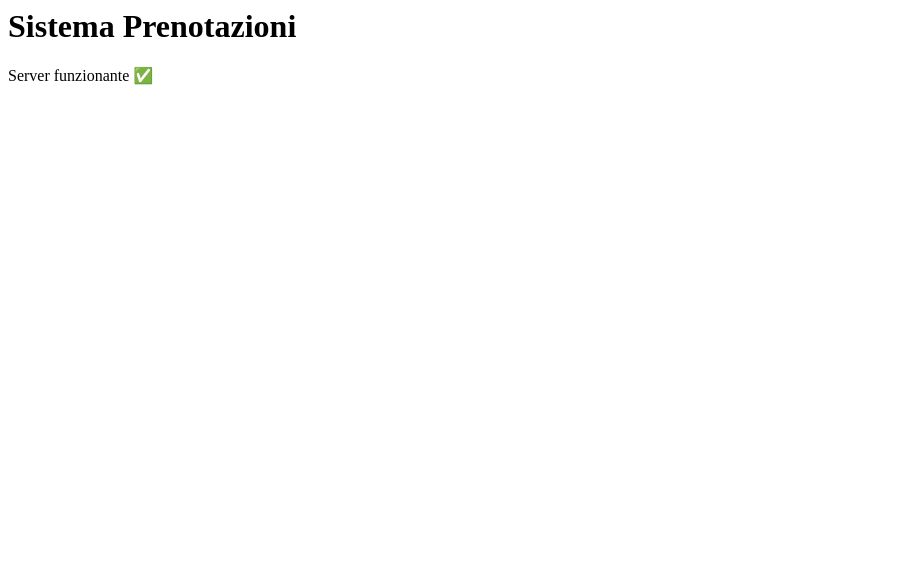
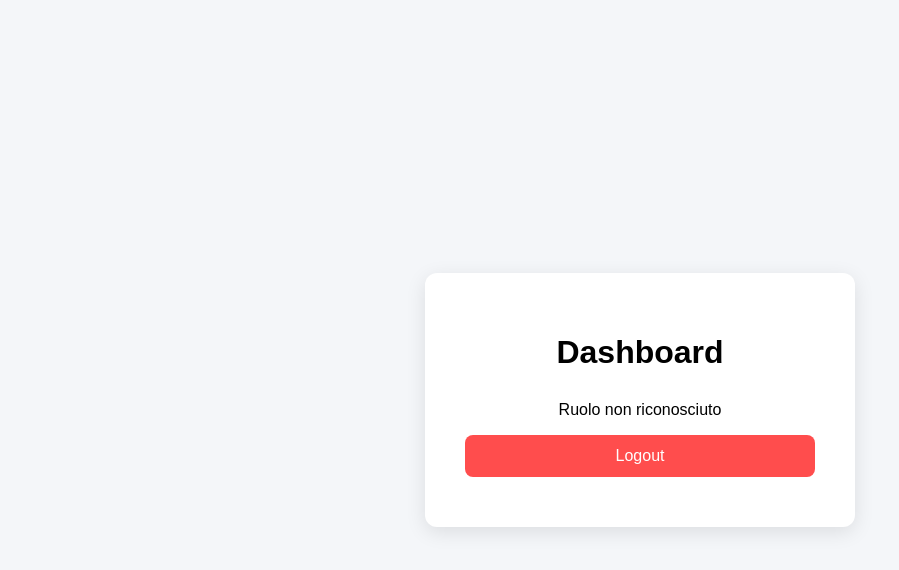
Before and after one commit to lofobs1963-byte/prenotazioni-app, a website: page public/index.html in a window 1280 px wide. Shown: the whole page, without its empty margins (0-899 px from the left). Drawn offline with Linux system fonts and the light colour scheme; sample sign-in values are in the browser's storage.

Commit message:
Aggiunta home page con dashboard ruoli

```diff
--- a/public/index.html
+++ b/public/index.html
@@ -1,2 +1,117 @@
-<h1>Sistema Prenotazioni</h1>
-<p>Server funzionante ✅</p>
+<!DOCTYPE html>
+<html>
+<head>
+  <title>Home - Prenotazioni</title>
+  <style>
+    body {
+      font-family: Arial, sans-serif;
+      background: #f4f6f9;
+      margin: 0;
+      display: flex;
+      justify-content: center;
+      align-items: center;
+      height: 100vh;
+    }
+
+    .card {
+      background: white;
+      padding: 40px;
+      border-radius: 12px;
+      box-shadow: 0 5px 20px rgba(0,0,0,0.1);
+      text-align: center;
+      width: 350px;
+    }
+
+    h1 {
+      margin-bottom: 30px;
+    }
+
+    .btn {
+      display: block;
+      width: 100%;
+      padding: 12px;
+      margin: 10px 0;
+      border: none;
+      border-radius: 8px;
+      font-size: 16px;
+      cursor: pointer;
+      transition: 0.2s;
+    }
+
+    .primary {
+      background: #4da6ff;
+      color: white;
+    }
+
+    .primary:hover {
+      background: #1e88e5;
+    }
+
+    .danger {
+      background: #ff4d4d;
+      color: white;
+    }
+
+    .danger:hover {
+      background: #e60000;
+    }
+  </style>
+</head>
+
+<body>
+
+<div class="card">
+  <h1>Dashboard</h1>
+
+  <div id="links"></div>
+
+  <button class="btn danger" onclick="logout()">Logout</button>
+</div>
+
+<script>
+
+const token = localStorage.getItem("accessToken");
+const ruolo = localStorage.getItem("ruolo");
+
+if (!token) {
+  window.location.href = "/login.html";
+}
+
+const linksDiv = document.getElementById("links");
+
+if (ruolo === "admin") {
+
+  linksDiv.innerHTML = `
+    <button class="btn primary" onclick="location.href='/admin-disponibilita.html'">
+      Gestione Disponibilità
+    </button>
+
+    <button class="btn primary" onclick="location.href='/admin-prenotati.html'">
+      Slot Prenotati
+    </button>
+  `;
+
+} else if (ruolo === "studente") {
+
+  linksDiv.innerHTML = `
+    <button class="btn primary" onclick="location.href='/studente.html'">
+      Area Studente
+    </button>
+  `;
+
+} else {
+
+  linksDiv.innerHTML = `
+    <p>Ruolo non riconosciuto</p>
+  `;
+}
+
+function logout() {
+  localStorage.clear();
+  window.location.href = "/login.html";
+}
+
+</script>
+
+</body>
+</html>
--- a/server.js
+++ b/server.js
@@ -253,3 +253,7 @@ const PORT = process.env.PORT || 3000;
 app.listen(PORT, () => {
   console.log("Server avviato sulla porta", PORT);
 });
+
+app.get("/", (req, res) => {
+  res.sendFile(path.join(__dirname, "public", "index.html"));
+});
```
Also changed, not shown: public/login.html (+5 -2 lines), public/studente.html (+6 -0 lines).
